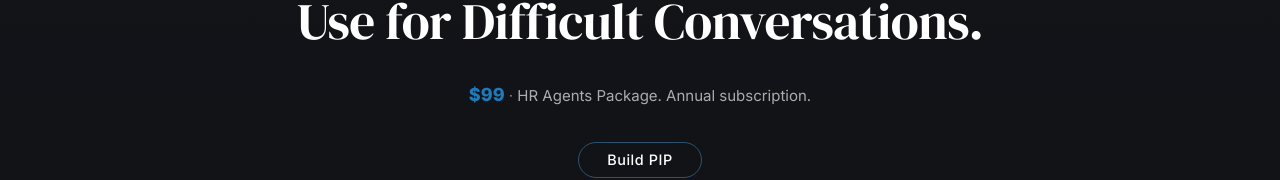
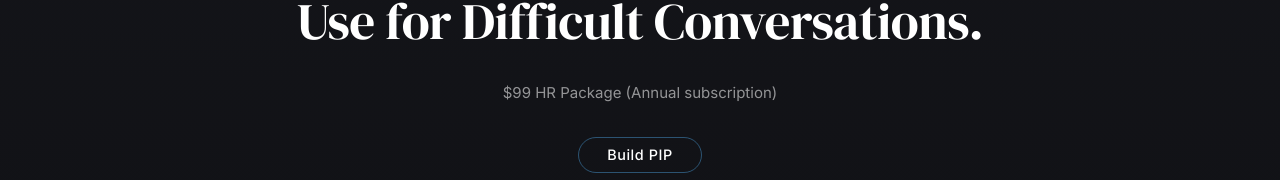
Before and after one commit to coolcalvin457-tech/agent-timesaver-nextjs, a Next.js app: page /pip in a window 1280 px wide. Shown: the part 215-395 px from the top of the page. Built offline with nearby package versions, Linux system fonts and the light colour scheme; no server answers.

Commit message:
PIP: pricing line to ' HR Package (Annual subscription)', flat middot rule

```diff
--- a/app/pip/page.tsx
+++ b/app/pip/page.tsx
@@ -53,14 +53,12 @@ export default function PIPBuilderPage({
             <p
               style={{
                 fontSize: "0.9375rem",
-                color: "rgba(255,255,255,0.45)",
+                color: "rgba(255,255,255,0.55)",
                 margin: "0 0 32px",
                 lineHeight: 1.6,
               }}
             >
-              <span style={{ fontWeight: 800, color: "var(--cta)", fontSize: "1.125rem" }}>$99</span>
-              {" · "}
-              <span style={{ fontWeight: 400, color: "rgba(255,255,255,0.65)" }}>HR Agents Package. Annual subscription.</span>
+              $99 HR Package (Annual subscription)
             </p>
 
             <a
```
